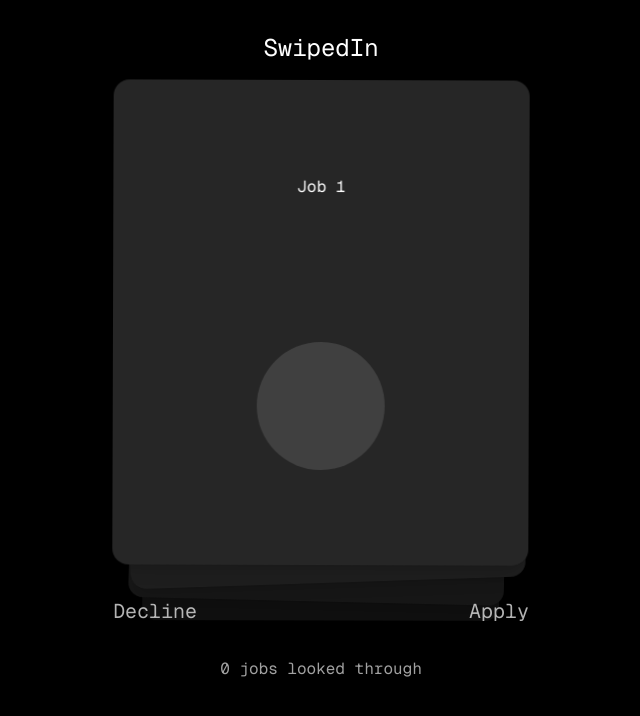
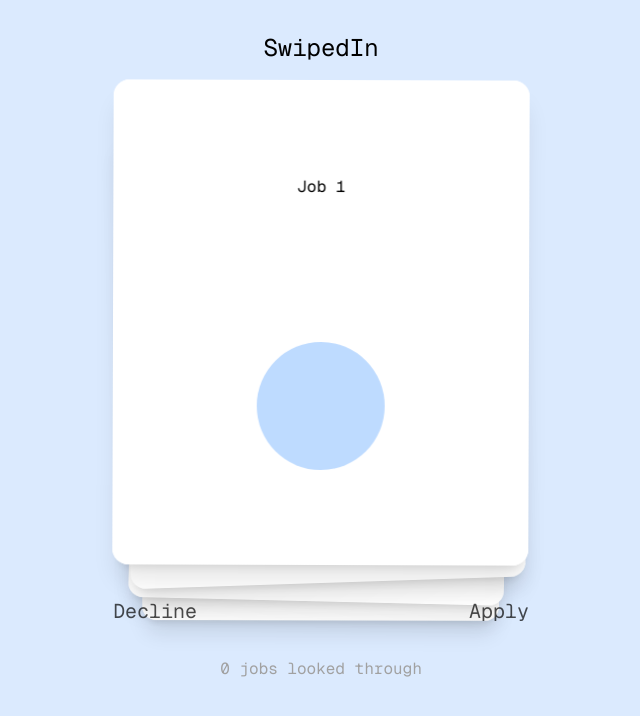
Before and after one commit to NTh1nk/SwipedIn, a Next.js app in the folder swiped-in/: page /game in a window 1280 px wide. Shown: the top 716 px of the page, without its empty margins (319-959 px from the left). Built offline with nearby package versions, Linux system fonts and the light colour scheme.

Commit message:
choose a color scheme

```diff
--- a/swiped-in/src/app/game/components/CardStack.tsx
+++ b/swiped-in/src/app/game/components/CardStack.tsx
@@ -57,7 +57,7 @@ export function CardStack({
                                     transition={{ duration: 0.5, ease: "easeInOut" }}
                                 >
                                     <motion.div
-                                        className="absolute inset-0 bg-black rounded-2xl shadow-xl"
+                                        className="absolute inset-0 bg-white rounded-2xl shadow-xl"
                                         id={i + ""}
                                         style={i === currentScenarioIndex ? { rotate: cardControls.rotate, x: cardControls.x, y: cardControls.y } : {}}
                                         drag={i === currentScenarioIndex && !isAnimating}
@@ -71,7 +71,7 @@ export function CardStack({
                                         onDragEnd={i === currentScenarioIndex ? cardControls.handleDragEnd : undefined}
                                     >
                                         <motion.div
-                                            className="p-6 h-full flex flex-col bg-neutral-800 rounded-2xl"
+                                            className="p-6 h-full flex flex-col bg-white rounded-2xl"
                                             animate={{
                                                 opacity: 1 - (i - (currentScenarioIndex + (isAnimating && 1))) * 0.2,
                                             }}
@@ -83,7 +83,7 @@ export function CardStack({
                                                 <p className="font-mono text-sm md:text-base">
                                                     {i === currentScenarioIndex ? currentScenario.situation : nextCardContent}
                                                 </p>
-                                                <div className="w-32 h-32 bg-neutral-700 rounded-full" />
+                                                <div className="w-32 h-32 bg-blue-200 rounded-full" />
                                             </div>
                                         </motion.div>
                                     </motion.div>
--- a/swiped-in/src/app/game/page.tsx
+++ b/swiped-in/src/app/game/page.tsx
@@ -239,11 +239,11 @@ export default function GameInterface() {
 	}
 
 	return (
-		<div className="min-h-screen bg-black text-white flex flex-col overflow-hidden">
+		<div className="min-h-screen bg-blue-100 text-black flex flex-col overflow-hidden">
 			<div className="mt-8 text-center font-mono">
 				<p className="text-2xl">SwipedIn</p>
 			</div>
-			<div className="flex-1 flex flex-col p-4 max-w-md mx-auto w-full">
+			<div className="flex-1 flex flex-col p-4 max-w-md mx-auto w-full text-black">
 				<CardStack
 					scenarios={scenarios}
 					currentScenarioIndex={currentScenarioIndex}
```
